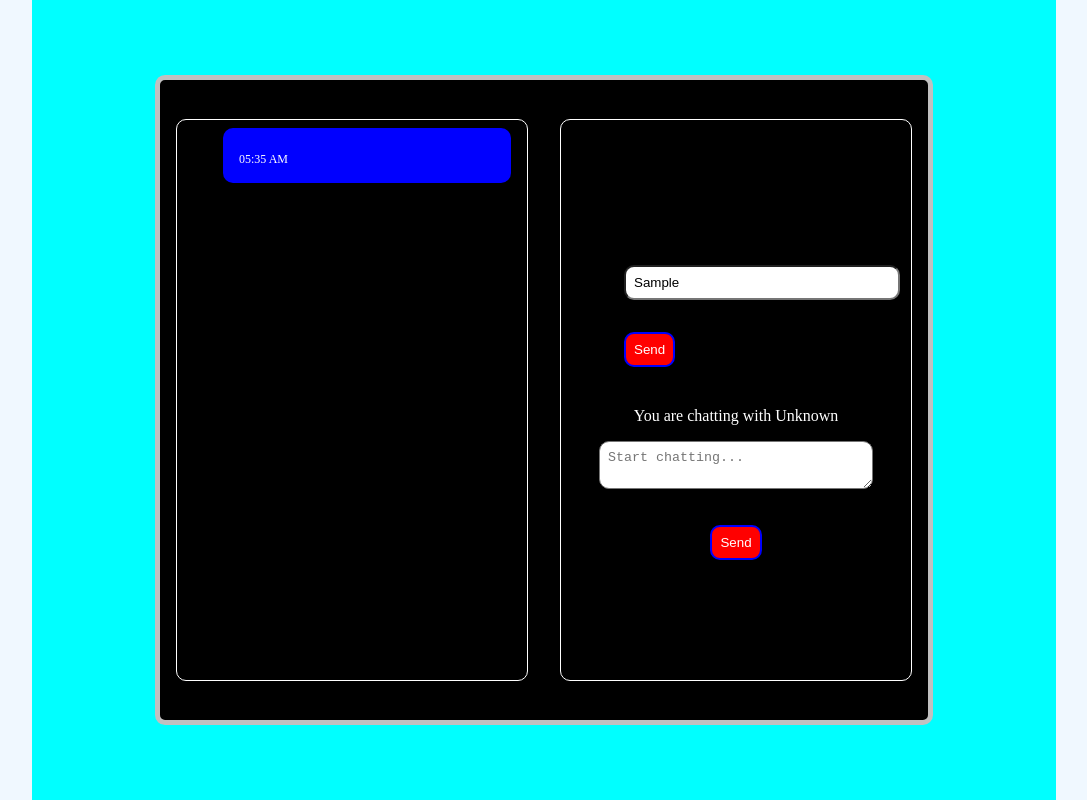
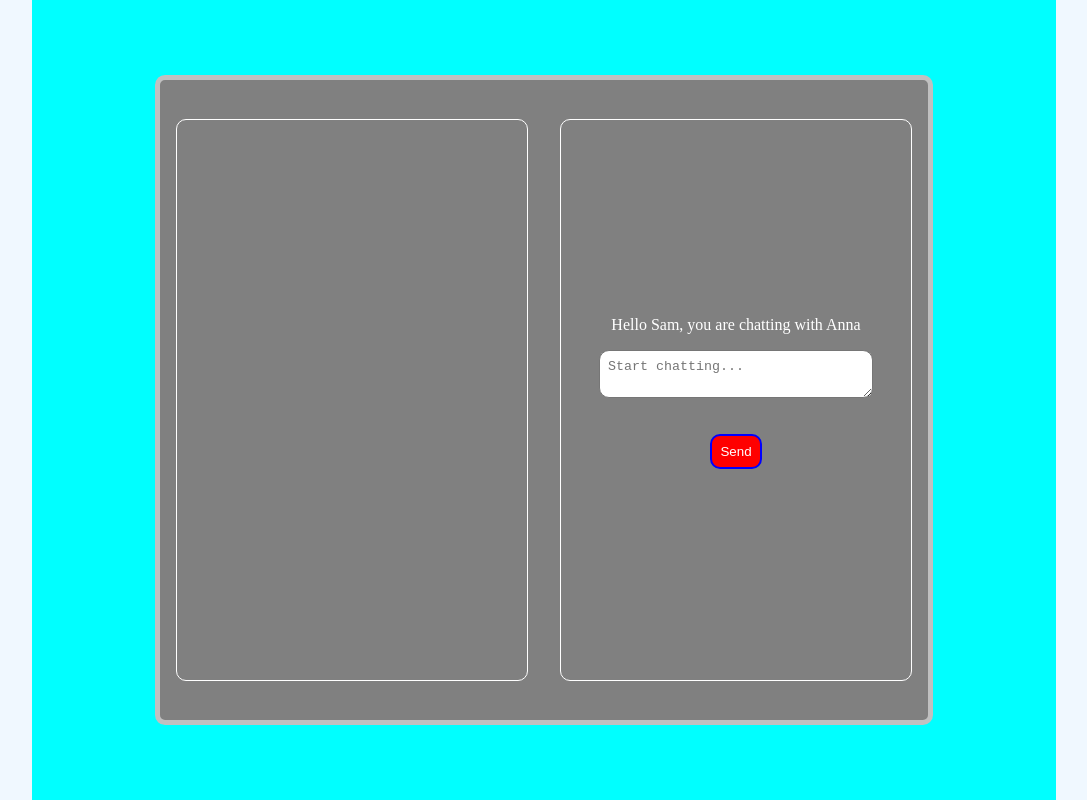
Before and after one commit to Sjwilhelms/nodeWebSocket, a plain HTML site: page client/index.html in a window 1280 px wide. Both pictures are taken after typing "Sample" into the empty fields and a click on the button "Send". Shown: the whole page, without its empty margins (96-1183 px from the left). Drawn offline with Linux system fonts and the light colour scheme.

Commit message:
add taking user input

```diff
--- a/client/index.html
+++ b/client/index.html
@@ -11,23 +11,22 @@
 
 <body>
     <main>
-
         <div id="screen-container">
-
+            <div id="username">
+                <input type="text" id="username-input" name="username-input" placeholder="Input username...">
+                <div class="text-submit">
+                    <button type="submit" id="submit" onclick="takeUsername()">Send</button>
+                </div>
+            </div>
 
             <div id="chat-history">
             </div>
 
             <div id="chat-controls">
-                <div class="username">
-                    <input type="text" id="username" name="username" placeholder="Input username...">
-                    <div class="text-submit">
-                        <button type="submit" id="submit" onclick="sendMessage()">Send</button>
-                    </div>
-                </div>
+
                 <div id="user-input">
                     <div class="user-info">
-                        You are chatting with Unknown
+                        Hello Sam, you are chatting with Anna
                     </div>
                     <div class="text-input">
                         <textarea type="text-area" name="input-message" id="input-message" placeholder="Start chatting..."></textarea>
--- a/client/script.js
+++ b/client/script.js
@@ -1,5 +1,28 @@
 const ws = new WebSocket("ws://localhost:8082");
 
+// take user name on landing
+
+const screenContainer = document.getElementById("screen-container");
+const chatHistory = document.getElementById("chat-history");
+const chatControls = document.getElementById("chat-controls");
+const usernameContainer = document.getElementById("username");
+
+addEventListener("DOMContentLoaded", () => {
+    chatHistory.style.display = "none";
+    chatControls.style.display = "none";
+    screenContainer.style.justifyContent = "center";
+});
+
+function takeUsername() {
+    let usernameInput = document.getElementById("username-input");
+    let username = usernameInput.value;
+    console.log(username);
+    usernameContainer.style.display = "none";
+    chatHistory.style.display = "flex";
+    chatControls.style.display = "flex";
+};
+
+// sending and recieving messages
 
 let inputMessage = document.getElementById("input-message");
 let sendButton = document.getElementById("submit");
@@ -10,7 +33,6 @@ ws.onmessage = function(event) {
     const recievedMessage = event.data;
 
     // handle the message bubble
-    const chatHistory = document.getElementById("chat-history");
     const messageBubble = document.createElement("div");
     messageBubble.className = "message-bubble recieved-messages";
 
@@ -44,7 +66,6 @@ function sendMessage() {
     ws.send(messageText);
 
     // handle the message bubble
-    const chatHistory = document.getElementById("chat-history");
     const messageBubble = document.createElement("div");
     messageBubble.className = "message-bubble sent-messages";
 
--- a/client/style.css
+++ b/client/style.css
@@ -20,7 +20,7 @@ main {
 }
 
 #screen-container {
-    background-color: black;
+    background-color: gray;
     border: 5px solid silver;
     height: 80vh;
     width: 60vw;
@@ -90,6 +90,25 @@ main {
     align-items: center;
 }
 
+.user-info {
+    display: flex;
+    justify-content: center;
+    align-items: center;
+}
+
+.text-submit {
+    display: flex;
+    justify-content: center;
+    align-items: center;
+}
+
+#user-input {
+    display: flex;
+    flex-direction: column;
+    justify-content: center;
+    align-items: center;
+}
+
 #user-input {
     display: flex;
     flex-direction: column;
@@ -105,7 +124,7 @@ main {
 }
 
 textarea,
-.username {
+#username-input {
     margin: 1rem;
     padding: .5rem;
     width: 20vw;
@@ -163,7 +182,9 @@ button:hover {
         justify-content: center;
         align-items: center;
     }
-    textarea {
+    textarea,
+    #username {
         width: 60vw;
     }
+    button {}
 }
```
